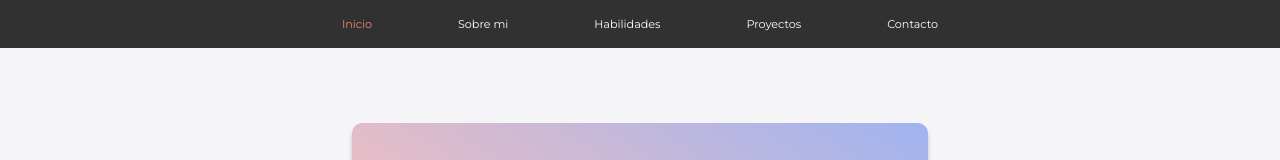
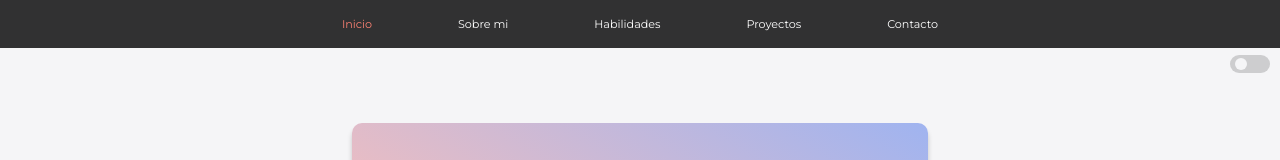
Before and after one commit to LeoDavila1994/Leonardo-D-vila, a React (Vite) app: page /#/ in a window 1280 px wide. Shown: the top 160 px of the page. Built offline with nearby package versions, Linux system fonts and the light colour scheme.

Commit message:
nigth mode

```diff
--- a/src/App.css
+++ b/src/App.css
@@ -3,10 +3,6 @@
   margin: 0;
   padding: 0;
   font-family: 'Montserrat', sans-serif;
-}
-
-body {
-  background-color: #f5f5f7;
 }
 
 /* Loader */
@@ -211,6 +207,11 @@ body {
   transition: 400ms ease;
 }
 
+.menu p[mycustom="white"]{
+  color: white;
+  transition: 400ms ease;
+}
+
 #navbar:checked + .navbar-container .icon-container .icon-1 {
   top: 3px;
   transform: rotate(-40deg);
@@ -223,6 +224,43 @@ body {
 
 #navbar:checked ~ .menu {
   height: calc(100vh - 48px);
+}
+
+.swich{
+  position: absolute;
+  width: 40px;
+  height: 18px;
+  border-radius: 40px;
+  top: 55px;
+  right: 10px;
+  display: flex;
+  justify-content: flex-start;
+  align-items: center;
+  z-index: 300;
+}
+
+.btn-mode{
+  width: 12px;
+  height: 12px;
+  background-color: #f5f5f7;
+  border-radius: 50%;
+  font-size: 0.5rem;
+  display: flex;
+  justify-content: center;
+  align-items: center;
+  cursor: pointer;
+}
+
+.btn-mode[custombtn="rigth"]{
+  transform: translate(23px);
+  transition: 400ms ease;
+  background-color: rgba(49, 49, 50, 0.7);
+}
+
+.btn-mode[custombtn="left"]{
+  background-color: #f5f5f7;
+  transform: translate(5px);
+  transition: 400ms ease;
 }
 
 /* Home */
@@ -285,7 +323,6 @@ body {
 }
 
 .home-text-container h1 {
-  color: #313132;
   font-size: 1.7rem;
 }
 
@@ -314,9 +351,8 @@ body {
 }
 
 .home-icons-container a:hover {
-  color: royalblue;
   transform: scale(1.5) rotate(15deg);
-  transition: 500ms ease;
+  transition: 300ms ease;
 }
 
 /* About */
--- a/src/components/About.jsx
+++ b/src/components/About.jsx
@@ -1,8 +1,12 @@
 import React from 'react';
+import { useSelector } from 'react-redux';
 
 const About = () => {
+
+    const swich = useSelector(state => state.swich);
+
     return (
-        <div className='about-container'>
+        <div className='about-container' style={{backgroundColor: `${swich? "#414152":"#f5f5f7"}`}}>
             <div className="about-img-container">
                 <div className="picture one"></div>
                 <div className="picture two"></div>
@@ -11,10 +15,10 @@ const About = () => {
                 <div className="picture five"></div>
             </div>
             <div className='about-title-container'>
-                <h2>SOBRE MI</h2>
+                <h2 style={{color: `${swich? "#f5f5f7":"#313132"}`}}>SOBRE MI</h2>
             </div>
             <div className="about-text-container">
-                <p>La programación es algo que me ha deslumbrado completamente ya que va muy acorde a mi personalidad y mis gustos, siempre he tenido una gran afición por las computadoras y la tecnología y ahora que me encuentro en este camino estoy tan satisfecho de poder aprender día con día y estoy muy emocionado de poder encontrar a la empresa que me de mi primera oportunidad de desempeñarme y crecer ya que estoy dispuesto a dar lo mejor de mi para así poder cumplir mis metas y demostrar que soy capaz.
+                <p style={{color: `${swich? "#f5f5f7":"#6e6e73"}`}}>La programación es algo que me ha deslumbrado completamente ya que va muy acorde a mi personalidad y mis gustos, siempre he tenido una gran afición por las computadoras y la tecnología y ahora que me encuentro en este camino estoy tan satisfecho de poder aprender día con día y estoy muy emocionado de poder encontrar a la empresa que me de mi primera oportunidad de desempeñarme y crecer ya que estoy dispuesto a dar lo mejor de mi para así poder cumplir mis metas y demostrar que soy capaz.
                 </p>
             </div>
         </div>
--- a/src/components/Contact.jsx
+++ b/src/components/Contact.jsx
@@ -1,21 +1,25 @@
 import React from 'react';
+import { useSelector } from 'react-redux';
 
 const Contact = () => {
+
+    const swich = useSelector(state => state.swich);
+
     return (
-        <div className='contact-container'>
-            <div className="contact-card">
+        <div className='contact-container' style={{backgroundColor: `${swich? "#414152":"#f5f5f7"}`}}>
+            <div className="contact-card" style={{backgroundColor: `${swich? "#6e6e73":"white"}`}}>
                 <div className='contact-title-container'>
-                    <h2>CONTACTO</h2>
+                    <h2 style={{color: `${swich? "#f5f5f7":"#313132"}`}}>CONTACTO</h2>
                 </div>
                 <div className='contact-text-container'>
-                    <p>¿Tienes algo en mente?</p>
-                    <p>Bueno, ¡hagamoslo realidad!</p>
+                    <p style={{color: `${swich? "#f5f5f7":"#313132"}`}}>¿Tienes algo en mente?</p>
+                    <p style={{color: `${swich? "#f5f5f7":"#313132"}`}}>Bueno, ¡hagamoslo realidad!</p>
                 </div>
                 <div className="home-icons-container">
-                    <a href="https://wa.me/524495921411"><i className="fa-brands fa-square-whatsapp"></i></a>
-                    <a href="https://www.linkedin.com/in/leodavila/"><i className="fa-brands fa-linkedin"></i></a>
-                    <a href="https://www.facebook.com/profile.php?id=1783522575"><i className="fa-brands fa-square-facebook"></i></a>
-                    <a href="https://www.instagram.com/liodavila1/"><i className="fa-brands fa-square-instagram"></i></a>
+                    <a href="https://wa.me/524495921411" style={{color: `${swich? "pink":"salmon"}`}}><i className="fa-brands fa-square-whatsapp"></i></a>
+                    <a href="https://www.linkedin.com/in/leodavila/" style={{color: `${swich? "pink":"salmon"}`}}><i className="fa-brands fa-linkedin"></i></a>
+                    <a href="https://www.facebook.com/profile.php?id=1783522575" style={{color: `${swich? "pink":"salmon"}`}}><i className="fa-brands fa-square-facebook"></i></a>
+                    <a href="https://www.instagram.com/liodavila1/" style={{color: `${swich? "pink":"salmon"}`}}><i className="fa-brands fa-square-instagram"></i></a>
                 </div>
             </div>
         </div>
--- a/src/components/Home.jsx
+++ b/src/components/Home.jsx
@@ -1,19 +1,23 @@
 import React from 'react';
+import { useSelector } from 'react-redux';
 
 const Home = () => {
+
+    const swich = useSelector(state => state.swich);
+
     return (
-        <div className='home-container'>
-            <div className="home-card-container">
+        <div className='home-container' style={{backgroundColor: `${swich? "#414152":"#f5f5f7"}`}}>
+            <div className="home-card-container" style={{backgroundColor: `${swich? "#6e6e73":"white"}`}}>
                 <div className="home-front-page"></div>
                 <div className="home-img-container"></div>
                 <div className='home-text-container'>
-                    <h1>Hola soy Leo</h1>
-                    <p>Desarrollador Frontend</p>
+                    <h1 style={{color: `${swich? "#f5f5f7":"#313132"}`}}>Hola soy Leo</h1>
+                    <p style={{color: `${swich? "pink":"salmon"}`}}>Desarrollador Frontend</p>
                 </div>
                 <div className="home-icons-container">
-                    <a href="https://www.facebook.com/profile.php?id=1783522575"><i className="fa-brands fa-square-facebook"></i></a>
-                    <a href="https://www.linkedin.com/in/leodavila/"><i className="fa-brands fa-linkedin"></i></a>
-                    <a href="https://www.instagram.com/liodavila1/"><i className="fa-brands fa-square-instagram"></i></a>
+                    <a href="https://www.facebook.com/profile.php?id=1783522575" style={{color: `${swich? "pink":"salmon"}`}}><i className="fa-brands fa-square-facebook"></i></a>
+                    <a href="https://www.linkedin.com/in/leodavila/" style={{color: `${swich? "pink":"salmon"}`}}><i className="fa-brands fa-linkedin"></i></a>
+                    <a href="https://www.instagram.com/liodavila1/" style={{color: `${swich? "pink":"salmon"}`}}><i className="fa-brands fa-square-instagram"></i></a>
                 </div>
             </div>
         </div>
--- a/src/components/NavBar.jsx
+++ b/src/components/NavBar.jsx
@@ -1,10 +1,14 @@
 import React, { useEffect, useState } from 'react';
 import { useNavigate } from "react-router-dom";
 import Loader from './Loader';
+import { useSelector, useDispatch } from 'react-redux';
+import { setSwich } from "../store/slices/swich.slice";
 
 const NavBar = () => {
 
     const navigate = useNavigate();
+    const dispatch = useDispatch();
+    const swich = useSelector(state => state.swich);
 
     useEffect(() => {
 
@@ -21,6 +25,7 @@ const NavBar = () => {
     const [ skillsColor, setSkillsColor ] = useState("white");
     const [ projectsColor, setProjectsColor ] = useState("white");
     const [ contactColor, setContactColor ] = useState("white");
+    const [ position, setPositon] = useState("left");
 
     const home = () => {
         navigate("/");
@@ -67,6 +72,15 @@ const NavBar = () => {
         setContactColor("salmon");
     }
 
+    const changePosition = () => {
+        if(position === "left"){
+            setPositon("rigth")
+        } else{
+            setPositon("left")
+        }
+        dispatch(setSwich());
+    };
+
     return (
         <>
             {isLoading ? <Loader /> : (
@@ -85,6 +99,9 @@ const NavBar = () => {
                         <label htmlFor="navbar"><p onClick={projects} mycustom={projectsColor}>Proyectos</p></label>
                         <label htmlFor="navbar"><p onClick={contact} mycustom={contactColor}>Contacto</p></label>
                     </div>
+                    <div className='swich' style={{backgroundColor: `${swich? "#6e6e73" : "#30303133"}`}}>
+                        <div className='btn-mode' custombtn={position} onClick={changePosition}></div>
+                    </div>
                 </>
             )}
 
--- a/src/components/Projects.jsx
+++ b/src/components/Projects.jsx
@@ -5,12 +5,16 @@ import pkdx from "../images/miniatura-pkdx.png";
 import rym from "../images/miniatura-rym.png";
 import wa from "../images/miniatura-wa.png";
 import ec from "../images/miniatura-ec.png";
+import { useSelector } from 'react-redux';
 
 const Projects = () => {
+
+    const swich = useSelector(state => state.swich);
+
     return (
-        <div className='projects-container'>
+        <div className='projects-container' style={{backgroundColor: `${swich? "#414152":"#f5f5f7"}`}}>
             <div className="projects-title-container">
-                <h2>PROYECTOS</h2>
+                <h2 style={{color: `${swich? "#f5f5f7":"#313132"}`}}>PROYECTOS</h2>
             </div>
             <div className="grid">
                 <div className="projects-img-container img-1">
--- a/src/components/Skills.jsx
+++ b/src/components/Skills.jsx
@@ -3,38 +3,42 @@ import html from "../images/html-5.svg";
 import css from "../images/css-3.svg";
 import js from "../images/javascript.svg";
 import rc from "../images/react.svg";
+import { useSelector } from 'react-redux';
 
 const Skills = () => {
+
+    const swich = useSelector(state => state.swich);
+
     return (
-        <div className='skills-container'>
+        <div className='skills-container' style={{backgroundColor: `${swich? "#414152":"#f5f5f7"}`}}>
             <div className='skills-img-container'></div>
             <div className='skills-title-container'>
-                <h2>HABILIDADES</h2>
+                <h2 style={{color: `${swich? "#f5f5f7":"#313132"}`}}>HABILIDADES</h2>
             </div>
             <div className="skills-text-container">
                 <div className="skills-icon-container">
                     <div className='skills-icon-subcontainer'>
                         <img src={html} className="skills-icon" />
                     </div>
-                    <p>HTML 5</p>
+                    <p style={{color: `${swich? "#f5f5f7":"#313132"}`}}>HTML 5</p>
                 </div>
                 <div className="skills-icon-container">
                     <div className='skills-icon-subcontainer'>
                         <img src={css} className="skills-icon" />
                     </div>
-                    <p>CSS 3</p>
+                    <p style={{color: `${swich? "#f5f5f7":"#313132"}`}}>CSS 3</p>
                 </div>
                 <div className="skills-icon-container">
                     <div className='skills-icon-subcontainer'>
                         <img src={js} className="skills-icon" />
                     </div>
-                    <p>JAVA SCRIPT</p>
+                    <p style={{color: `${swich? "#f5f5f7":"#313132"}`}}>JAVA SCRIPT</p>
                 </div>
                 <div className="skills-icon-container">
                     <div className='skills-icon-subcontainer'>
                         <img src={rc} className="skills-icon" />
                     </div>
-                    <p>REACT</p>
+                    <p style={{color: `${swich? "#f5f5f7":"#313132"}`}}>REACT</p>
                 </div>
             </div>
         </div>
--- a/src/main.jsx
+++ b/src/main.jsx
@@ -1,10 +1,14 @@
-import React from 'react'
-import ReactDOM from 'react-dom/client'
-import App from './App'
-import './index.css'
+import React from 'react';
+import ReactDOM from 'react-dom/client';
+import App from './App';
+import store from './store';
+import { Provider } from 'react-redux';
 
-ReactDOM.createRoot(document.getElementById('root')).render(
-  <React.StrictMode>
-    <App />
-  </React.StrictMode>
-)
+const root = ReactDOM.createRoot(document.getElementById('root'));
+root.render(
+    <React.StrictMode>
+        <Provider store={store}>
+            <App />
+        </Provider>
+    </React.StrictMode>
+);
--- /dev/null
+++ b/src/store/index.jsx
@@ -0,0 +1,8 @@
+import { configureStore } from '@reduxjs/toolkit'
+import  swichSlice  from './slices/swich.slice'
+
+export default configureStore({
+    reducer: {
+        swich: swichSlice
+    }
+})
```
Also changed, not shown: src/store/slices/swich.slice.jsx (added, +15 -0 lines).
